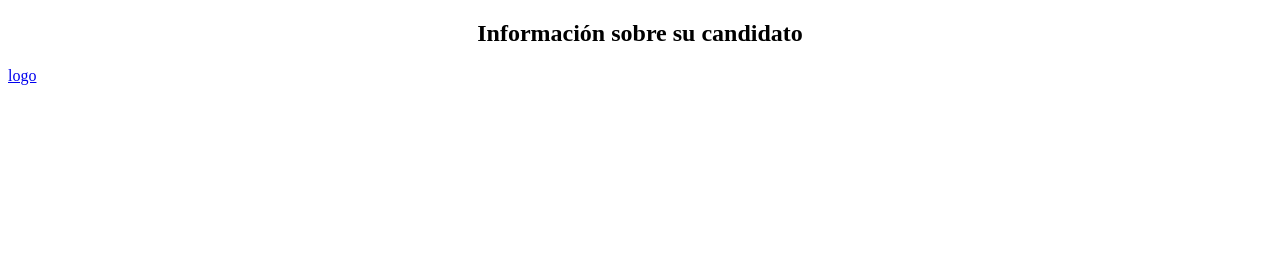
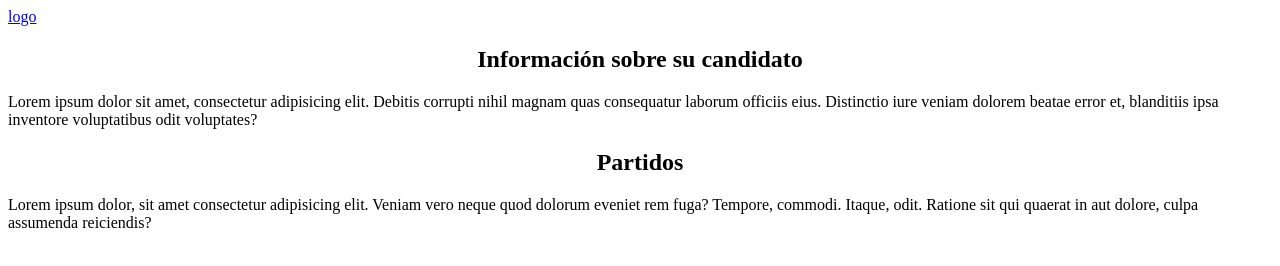
Before and after one commit to brayanCast/PaginaWeb_Sprint1, a plain HTML site: page index.html in a window 1280 px wide. Drawn offline with Linux system fonts and the light colour scheme.

Commit message:
20/09/2022

```diff
--- a/index.html
+++ b/index.html
@@ -3,18 +3,41 @@
 <head>
     <meta charset="UTF-8">
     <title>InfoVotantes</title>
+    <link rel="stylesheet" href="https://cdnjs.cloudflare.com/ajax/libs/font-awesome/5.15.1/css/all.min.css">
 </head>
 <body>
     <!--- Titulo de la pagina-->
-    <center>
-        <h2>Información sobre su candidato</h2>
 
-    </center>
     <div class="head">
         <div class="logo">
             <a href="#">logo</a>
         </div>
+
     </div>
+    <header class="content header">
+        <center>
+            <h2 class="title">Información sobre su candidato</h2>
+        </center>
+            <p>
+                Lorem ipsum dolor sit amet, consectetur adipisicing elit.
+                Debitis corrupti nihil magnam quas consequatur laborum officiis eius.
+                Distinctio iure veniam dolorem beatae error et, blanditiis ipsa inventore
+                voluptatibus odit voluptates?
+            </p>
+
+    </header>
+    <section class="Content sau">
+        <center><h2 class="title"> Partidos</h2></center>
+        <p>Lorem ipsum dolor, sit amet consectetur adipisicing elit.
+            Veniam vero neque quod dolorum eveniet rem fuga? Tempore, commodi. Itaque, odit.
+            Ratione sit qui quaerat in aut dolore, culpa assumenda reiciendis?
+        </p>
+        <div class="box-container">
+            <div class="box">
+
+            </div>
+        </div>
+    </section>
 
 </body>
 </html>
```
